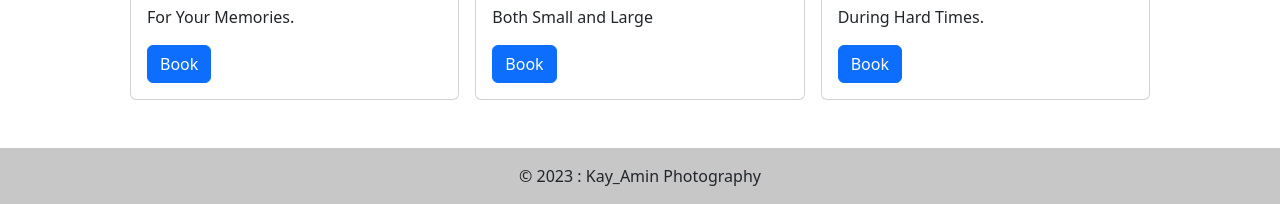
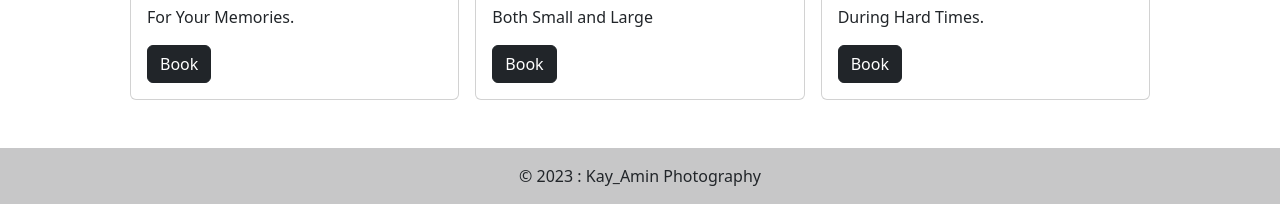
Before and after one commit to kwameasannte42/Photo-site, a plain HTML site: page index.html in a window 1280 px wide. Shown: the part 1259-1463 px from the top of the page. Drawn offline with nearby package versions, Linux system fonts and the light colour scheme.

Commit message:
book button color change

```diff
--- a/index.html
+++ b/index.html
@@ -75,7 +75,7 @@
              <div class="card-body">
                 <h5 class="card-title">Weddings</h5>
                 <p class="card-text">For Your Memories.</p>
-                <a href="#" class="btn btn-primary">Book</a>
+                <a href="contact.html" class="btn btn-dark">Book</a>
               </div>
           </div>
         </div>
@@ -86,7 +86,7 @@
              <div class="card-body">
                 <h5 class="card-title">Parties</h5>
                 <p class="card-text">Both Small and Large</p>
-                <a href="#" class="btn btn-primary">Book</a>
+                <a href="contact.html" class="btn btn-dark">Book</a>
               </div>
           </div>
         </div>
@@ -97,7 +97,7 @@
              <div class="card-body">
                 <h5 class="card-title">Funerals</h5>
                 <p class="card-text">During Hard Times.</p>
-                <a href="#" class="btn btn-primary">Book</a>
+                <a href="contact.html" class="btn btn-dark">Book</a>
               </div>
           </div>
         </div>
```
